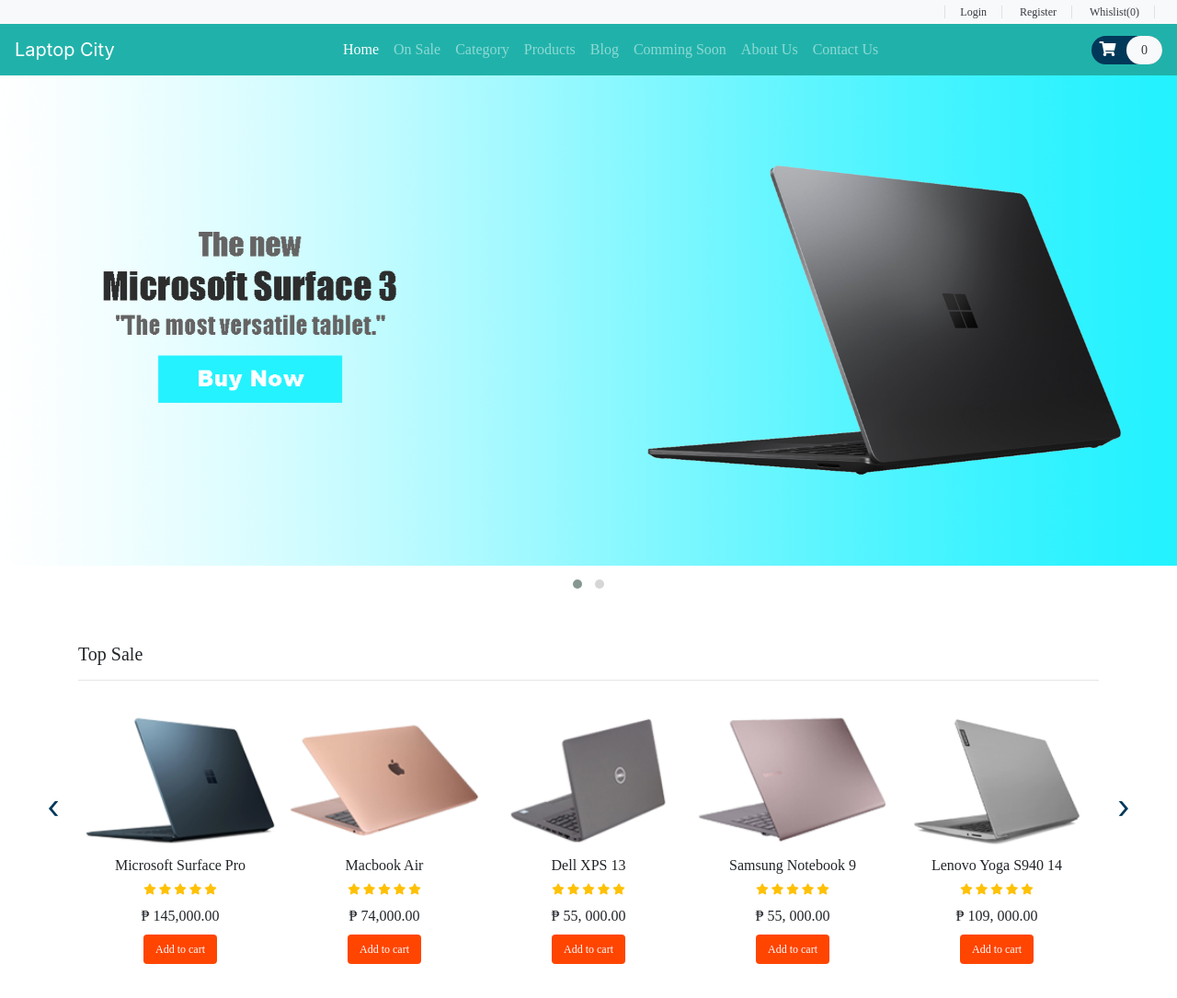
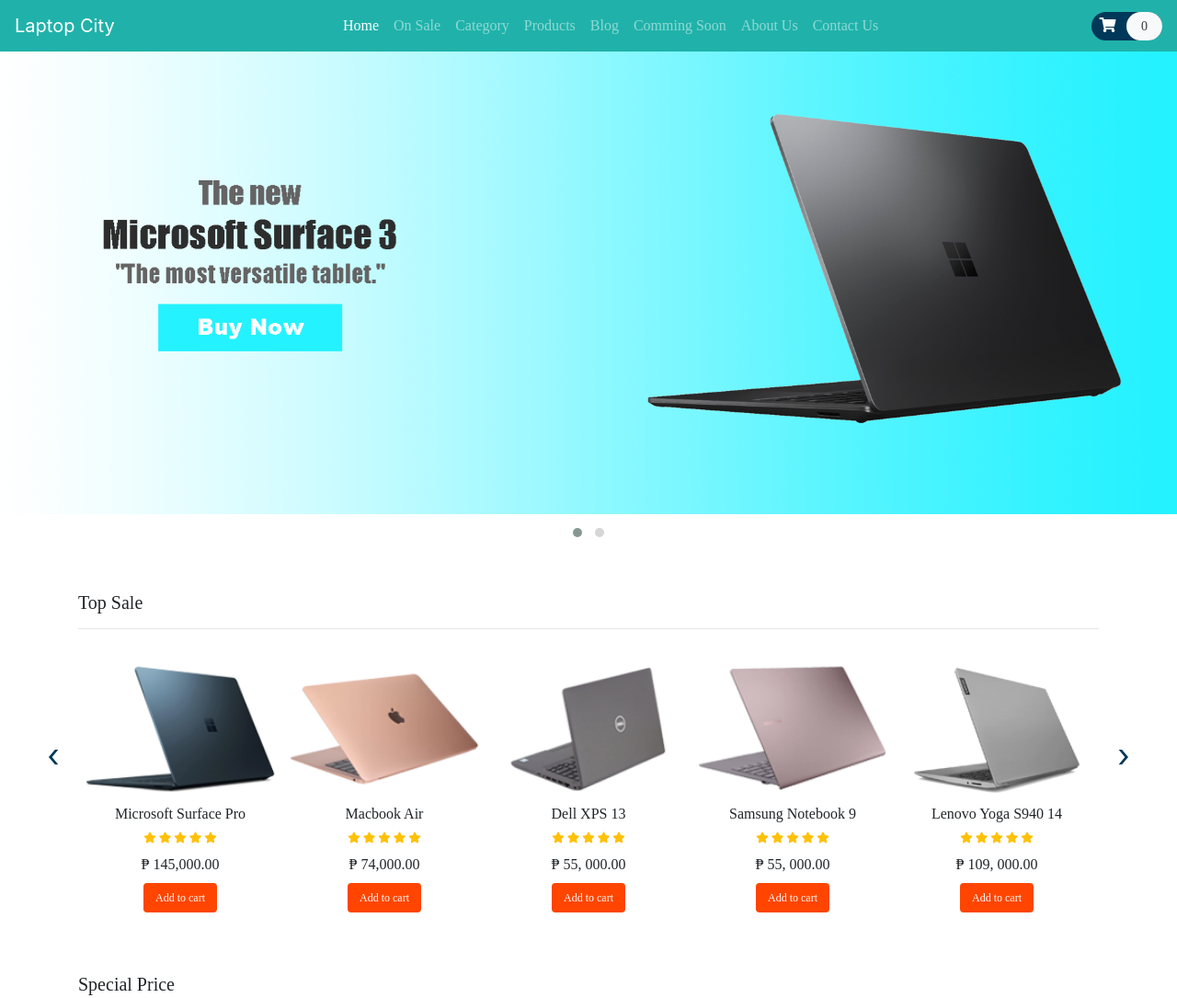
Before and after one commit to orlancastelo/laptopcity, a website: page index.html in a window 1280 px wide. Shown: the top 1085 px of the page at 92% size. Drawn offline with nearby package versions, Linux system fonts and the light colour scheme; a web font is replaced by a local one.

Commit message:
modified index nav

```diff
--- a/index.html
+++ b/index.html
@@ -34,7 +34,7 @@
         </div>
 
         <!-- Start Navigation Bar -->
-        <nav class="navbar navbar-expand-lg navbar-dark color-second-bg">
+        <nav class="navbar navbar-expand-lg navbar-dark color-second-bg fixed-top">
             <a class="navbar-brand" href="#">Laptop City</a>
             <button class="navbar-toggler" type="button" data-toggle="collapse" data-target="#navbarNav" aria-controls="navbarNav" aria-expanded="false" aria-label="Toggle navigation">
               <span class="navbar-toggler-icon"></span>
```
